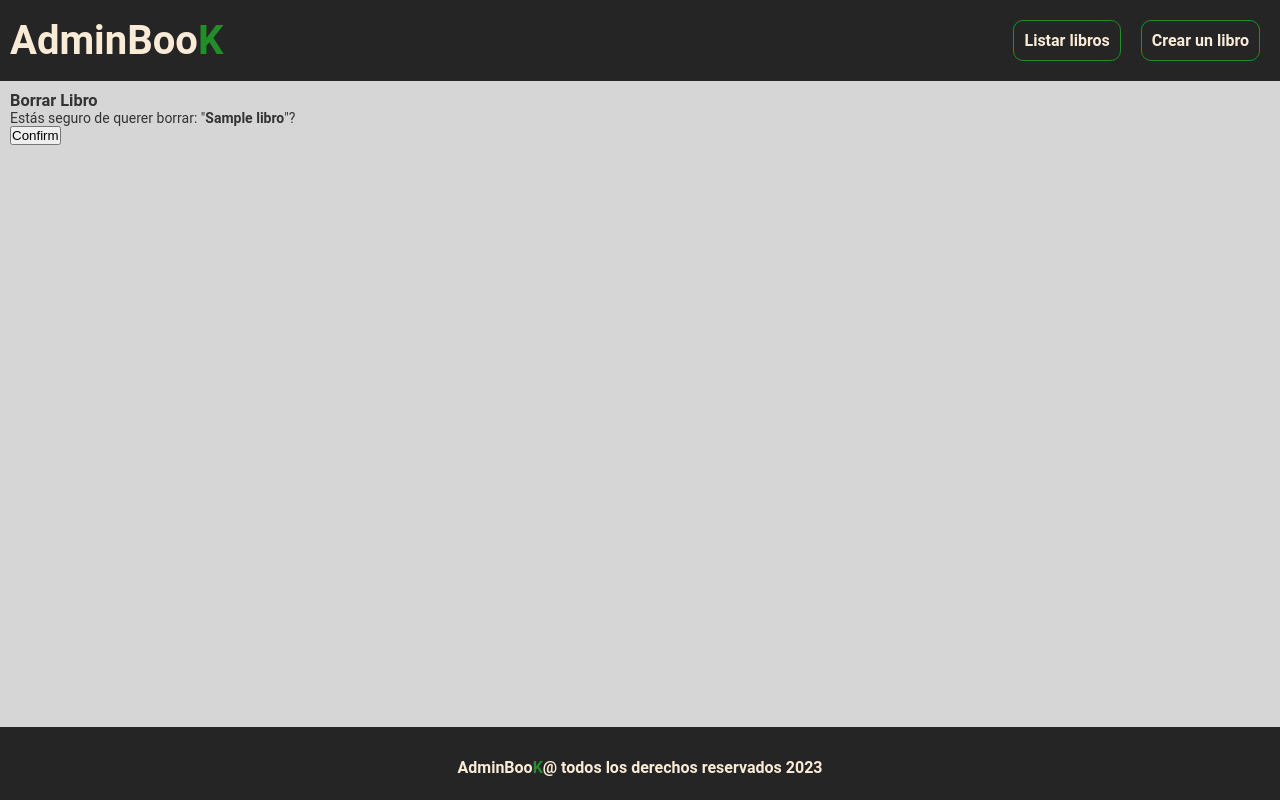
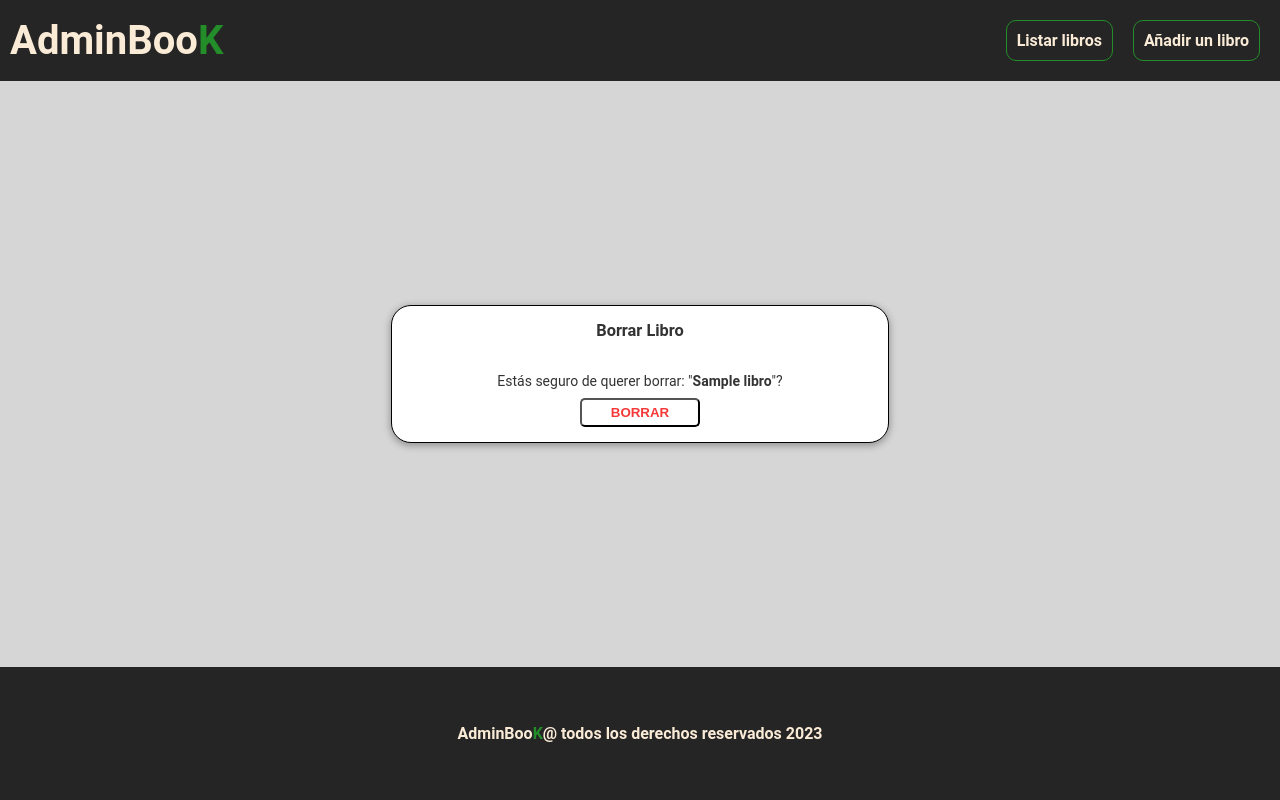
Before and after one commit to NahuelNGomez/TPIntegradorCaC, a Django app: page /libros/borrar/1 in a window 1280 px wide. Run offline with Django 5.2, Linux system fonts and the light colour scheme; tables that the repository leaves empty hold one stand-in row (values such as "Sample post").

Commit message:
se añaden estilos finales

```diff
--- a/app_integrador/static/app_integrador/css/base.css
+++ b/app_integrador/static/app_integrador/css/base.css
@@ -67,14 +67,14 @@ nav ul li a:hover{
 
 
 
-h1 a{
+h1 a, p a{
     color: antiquewhite;
     font-size: 2.5rem;
     font-weight: bold;
     text-decoration: none;
 }
 
-h1 span{
+p span, h1 span{
     color: #228d29;
 }
 
@@ -85,6 +85,6 @@ footer{
     align-items: center;
 }
 
-footer h1 a{
+footer p a{
     font-size: 1rem;
 }
--- /dev/null
+++ b/app_integrador/static/app_integrador/css/libros_borrar.css
@@ -0,0 +1,54 @@
+main {
+    display: flex;
+    justify-content: center;
+    align-items: center;
+}
+article {
+    display: flex;
+    background-color: #ffff;
+    border: 1px solid black;
+    flex-direction: column;
+    justify-content: center;
+    width: 40%;
+    align-items: center;
+    border-radius: 20px;
+    box-shadow: 0px 2px 7px 1px rgba(0, 0, 0, 0.3);
+}
+
+h3, form, p{
+    padding: 3% 0;
+}
+
+article:hover{
+    box-shadow: 0px 2px 7px 1px rgba(124, 11, 11, 0.6);
+    cursor: pointer;
+    }
+
+form input {
+    margin-bottom: 5px;
+}
+
+form {
+    display: flex;
+    flex-direction: column;
+    justify-content: space-between;
+    padding: 10px;
+}
+
+form input[type="submit"] {
+    background-color: white;
+    font-weight: 800;
+    color: #f53939;
+    cursor: pointer;
+    width: 120px;
+    padding: 5px;
+    border-radius: 5px;
+    margin-left: auto;
+    margin-right: auto;
+    transition-duration: 0.4s;
+}
+
+form input[type="submit"]:hover {
+    background-color: #f53939;
+    color: white;
+}
--- a/app_integrador/static/app_integrador/css/libros_listado.css
+++ b/app_integrador/static/app_integrador/css/libros_listado.css
@@ -21,7 +21,6 @@ article{
     border: 1px solid black;
     border-radius: 10px;
     box-shadow: 0px 2px 7px 1px rgba(0, 0, 0, 0.3);
-
 }
 
 .contenido:hover{
@@ -59,7 +58,7 @@ p{
 }
 
 .acciones a:hover{
-    color: red;
+    color: rgb(0, 188, 28);
     transform: scale(1.1);
 
 }
--- a/app_integrador/templates/app_integrador/base.html
+++ b/app_integrador/templates/app_integrador/base.html
@@ -19,7 +19,7 @@
             <h1> <a href="{% url 'index' %}">AdminBoo<span>K</span></a></h1>
             <ul>
                 <li><a href="{% url 'libros_listado' %}">Listar libros</a></li>
-                <li><a href="{% url 'libro_crear' %}">Crear un libro</a></li>
+                <li><a href="{% url 'libro_crear' %}">Añadir un libro</a></li>
             </ul>
         </nav>
     </header>
@@ -30,7 +30,7 @@
     </main>
 
    <footer>
-    <h1> <a href="{% url 'index' %}">AdminBoo<span>K</span>@ todos los derechos reservados 2023</a></h1>
+    <p> <a href="{% url 'index' %}">AdminBoo<span>K</span>@ todos los derechos reservados 2023</a></p>
    </footer>
 
 </body>
--- a/app_integrador/templates/app_integrador/libro_borrar.html
+++ b/app_integrador/templates/app_integrador/libro_borrar.html
@@ -3,16 +3,18 @@
 {% block title %}App Integrador{% endblock %}
 {% block section_title %} Borrado de libro {% endblock %}
 {% block extra_css %}
-<link rel="stylesheet" href="{% static 'app_integrador/css/libro_borrar.css' %}">
+<link rel="stylesheet" href="{% static 'app_integrador/css/libros_borrar.css' %}">
 {% endblock %}
 {% block mainContent %}
+<main>
     <article>
         <h3>Borrar Libro</h3>
         <form method="post">
             {% csrf_token %}
             <p>Estás seguro de querer borrar: "<b>{{ object.titulo }}</b>"?</p>
             {{ form }}
-        <input type="submit" value="Confirm">
+            <input type="submit" value="BORRAR">
         </form>
     </article>
+</main>
 {% endblock %}
--- a/app_integrador/templates/app_integrador/libro_crear.html
+++ b/app_integrador/templates/app_integrador/libro_crear.html
@@ -6,6 +6,8 @@
 <link rel="stylesheet" href="{% static 'app_integrador/css/libros_crear.css' %}">
 {% endblock %}
 {% block mainContent %}
+
+<h2>Añadir un libro</h2>
 <div class="container">
     <h3>Complete los campos</h3>
     <form method="POST" action="{% url 'libro_crear' %}">
@@ -15,4 +17,5 @@
     </form>
 </div>
 
+
 {% endblock %}
--- a/app_integrador/templates/app_integrador/libro_update.html
+++ b/app_integrador/templates/app_integrador/libro_update.html
@@ -6,8 +6,8 @@
 <link rel="stylesheet" href="{% static 'app_integrador/css/libros_crear.css' %}">
 {% endblock %}
 {% block mainContent %}
+<h2>Modificar un libro</h2>
 <div class="container">
-    <h3>Modificar un Libro</h3>
     <form method="POST">
         {% csrf_token %}
         {{ form.as_p }}
--- a/app_integrador/templates/app_integrador/libros_listado.html
+++ b/app_integrador/templates/app_integrador/libros_listado.html
@@ -15,7 +15,7 @@
             <p class="precio">{{libro.precio}} $</p>
             <p class="genero">{{libro.genero}}</p>
             <div class="acciones">
-
+                <a class="datos" href="{% url 'libro_detalle' pk=libro.id %}">Detalle</a>
                 <a class="modificar" href="{% url 'libro_update' pk=libro.id %}">Modificar</a>
                 <a class="borrar" href="{% url 'libro_borrar' pk=libro.id %}">Borrar</a>
             </div>
```
Also changed, not shown: app_integrador/static/app_integrador/css/libros_crear.css (+12 -0 lines), app_integrador/static/app_integrador/css/libros_detalle.css (added, +30 -0 lines), app_integrador/static/app_integrador/css/libros_index.css (added, +7 -0 lines), app_integrador/templates/app_integrador/index.html (+6 -2 lines), app_integrador/templates/app_integrador/libro_detalle.html (+3 -4 lines), app_integrador/static/app_integrador/css/index.css (deleted), app_integrador/static/app_integrador/css/libro_borrar.css (deleted), app_integrador/static/app_integrador/css/libro_detalle.css (deleted). Lines whose indentation alone changed are shown as unchanged.
